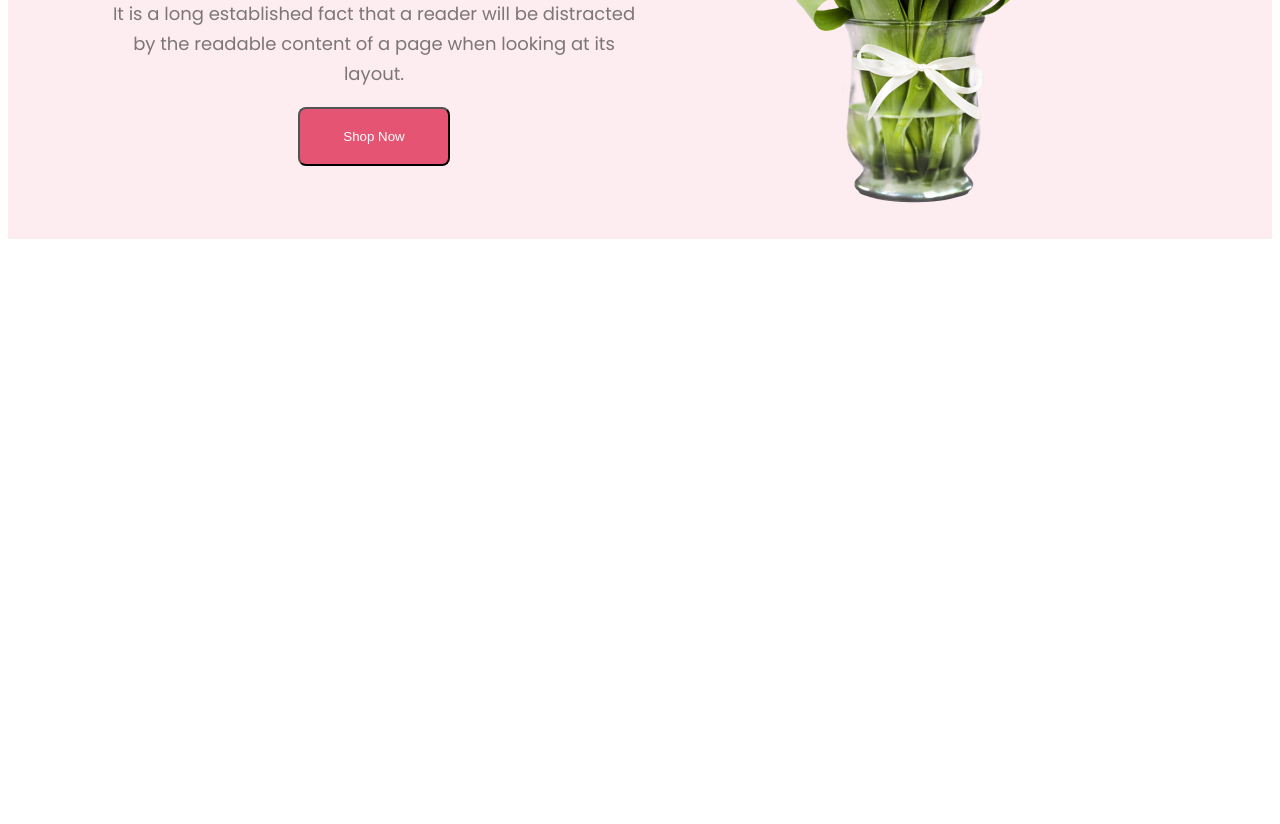
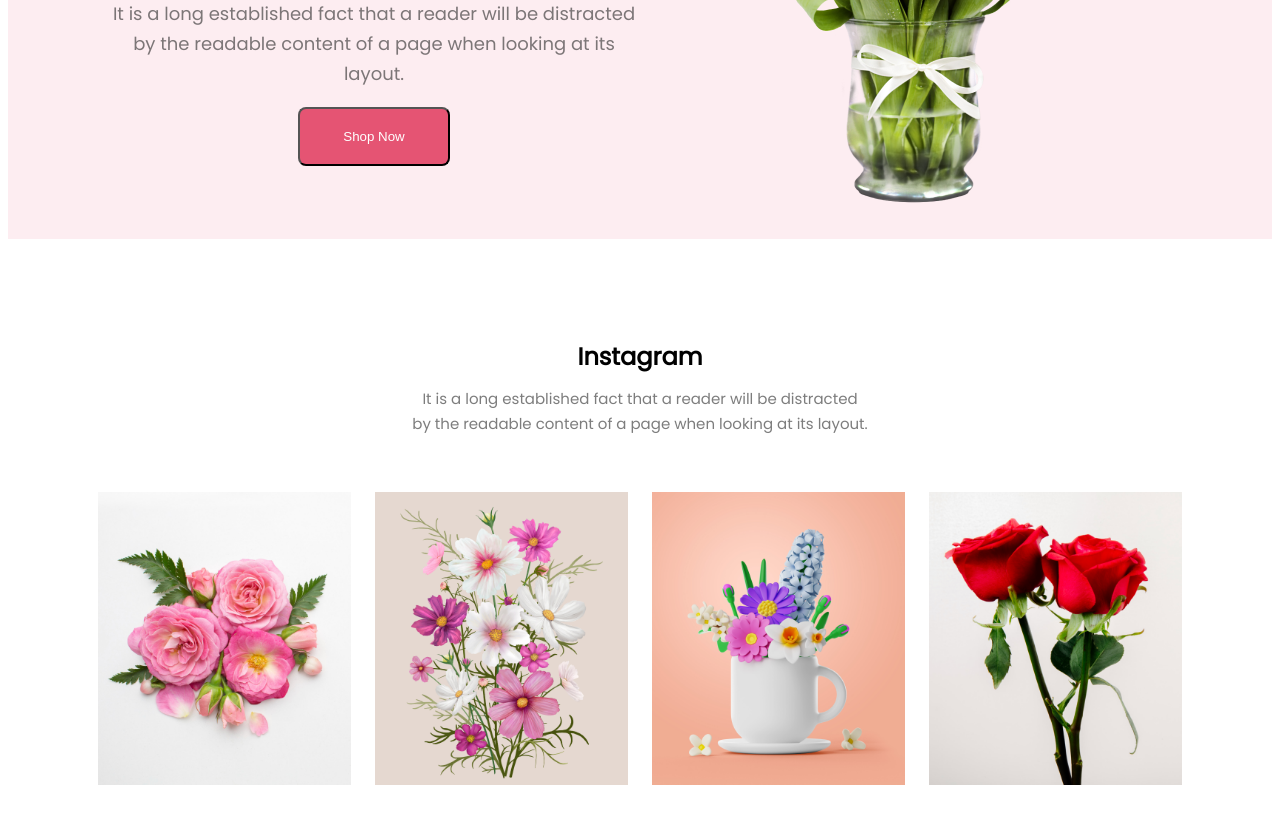
Before and after one commit to noman11012/assignment-one, a plain HTML site: page index.html in a window 1280 px wide. Shown: the part 823-1647 px from the top of the page. Before the commit the page ends 1070 px from the top, so only its background shows below. Drawn offline with Linux system fonts and the light colour scheme.

Commit message:
instragram section work done

```diff
--- a/CSS/style.css
+++ b/CSS/style.css
@@ -34,7 +34,7 @@ body{
 /* header section CSS work end*/
 
 
-/* Hot Deal section work start */
+/* Hot Deal CSS section work start */
 .hotDeal{
     display: flex;
     align-items: center;
@@ -47,3 +47,21 @@ body{
     text-align: center;
     width: 60%;
 }
+/* Hot Deal CSS section work end */
+
+ /* instagram CSS section work  */
+ .instagram{
+    text-align: center;
+    margin-top: 100px;
+ }
+ .instagramSection img{
+    margin: 48px 10px 48px 10px;
+    width: 20%;
+ }
+
+ .instagramDiscription{
+    color: rgba(39, 39, 39, 0.60);
+    font-size: 15px;
+    line-height: 10px; /* 166.667% */
+ }
+ /* instagram CSS section work end */
--- a/index.html
+++ b/index.html
@@ -40,6 +40,21 @@
             </div>
         </section>
     <!-- hot deal section work end -->
+
+    <!-- instagram section work  -->
+    <section class="instagram">
+        <h1>Instagram</h1>
+        <p class="instagramDiscription">It is a long established fact that a reader will be distracted </p>
+        <p class="instagramDiscription">by the readable content of a page when looking at its layout.</p>
+        <div class="instagramSection">
+            <img src="Flower Asset/Flower 01.png" alt="">
+            <img src="Flower Asset/Rectangle 4.png" alt="">
+            <img src="Flower Asset/Rectangle 5.png" alt="">
+            <img src="Flower Asset/Rectangle 6.png" alt="">
+        </div>
+
+    </section>
+    <!-- instagram section work end -->
     </main>
 
     <footer>
```
